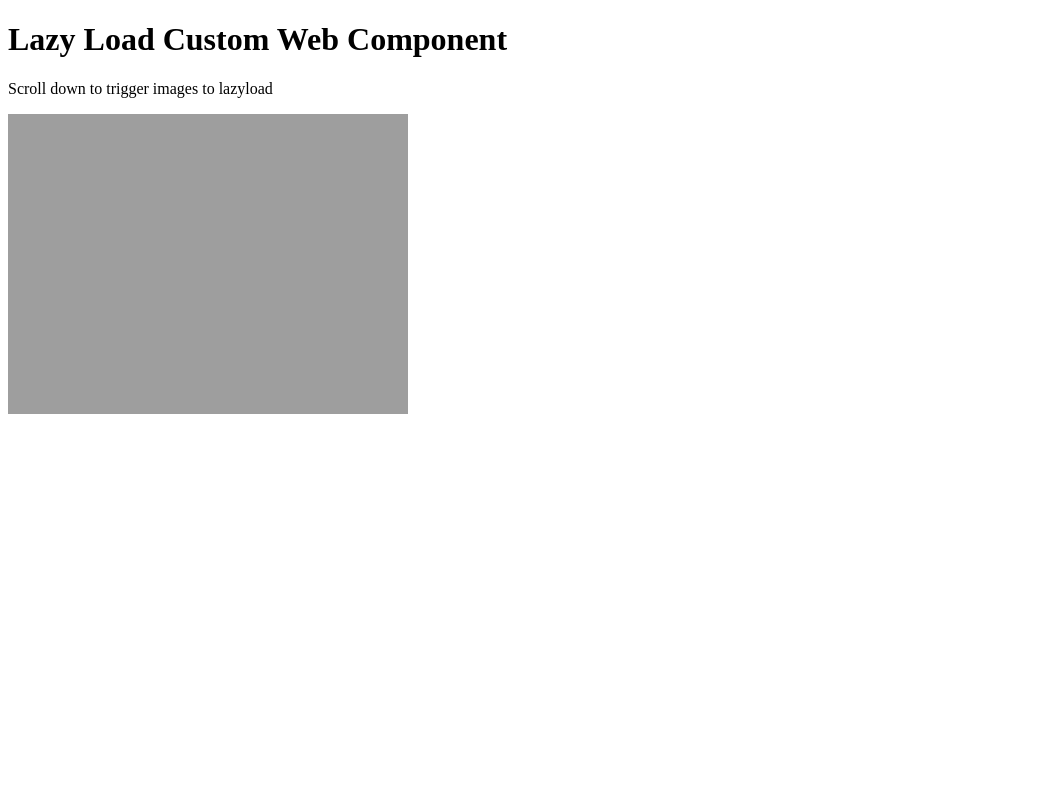
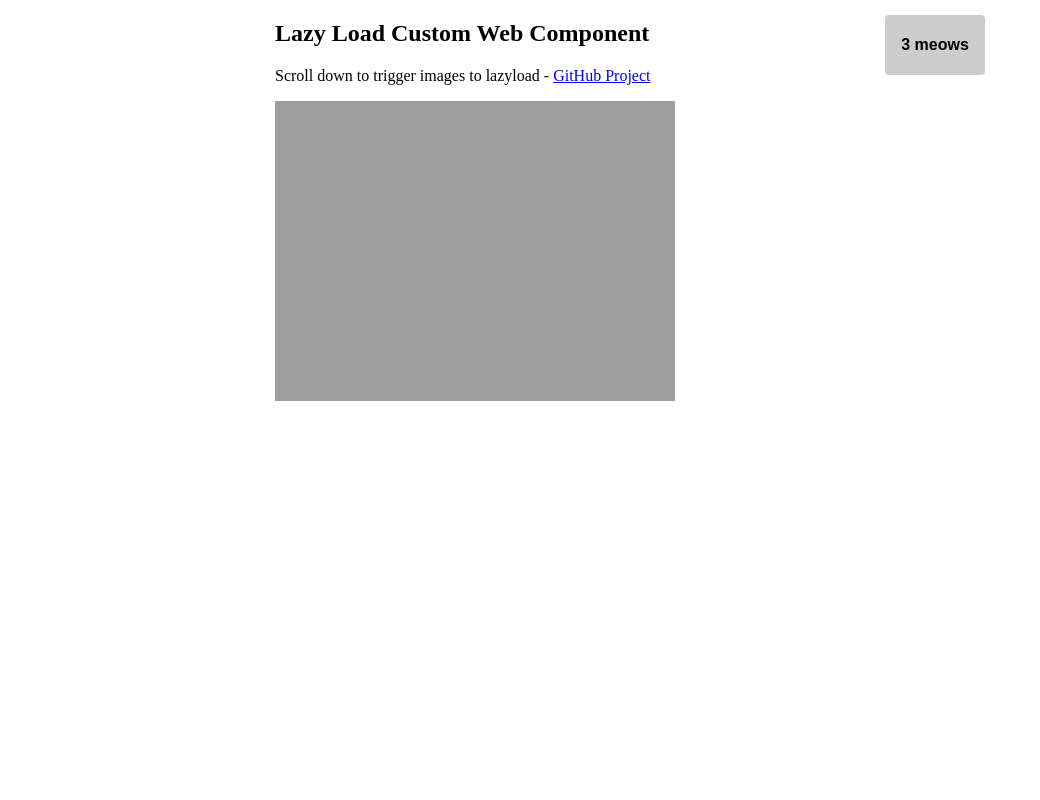
Before and after one commit to stevekarwacki/lazyload-web-component, a website with bundled scripts: page index.html in a window 1280 px wide. Shown: the top 800 px of the page, without its empty margins (0-1040 px from the left). Built offline with nearby package versions, Linux system fonts and the light colour scheme.

Commit message:
Added an img loaded counter that listens for dispatched load event

```diff
--- a/index.html
+++ b/index.html
@@ -3,24 +3,98 @@
     <head>
         <meta charset="utf-8">
         <title>Lazy Load Custom Web Component</title>
-        <script type="module" src="./lazy-img.js"></script>
+        <script type="module" src="./lazy-img.js" async defer></script>
         <style>
+        .counter-container {
+            position: fixed;
+            width: 730px;
+            max-width: 80%;
+            top: 15px;
+            left: 0;
+            right: 0;
+            margin: 0 auto;
+            z-index: 9999;
+        }
+        #load-counter {
+            position: relative;
+            float: right;
+            width: 100px;
+            margin-right: 20px;
+            height: 60px;
+            line-height: 60px;
+            background: rgba(204, 204, 204, 1);
+            border-radius: 4px;
+            font-family: arial;
+            font-weight: 900;
+            text-align: center;
+            cursor: pointer;
+        }
+        #load-counter:hover {
+            border-radius: 4px 0 0 4px;
+            border-right: 0;
+        }
+        #load-counter:after {
+            content: '1 meow = 1 lazy loaded image';
+            position: absolute;
+            background: rgba(196, 196, 196, 1);
+            border-radius: 0 4px 4px 0;
+            box-shadow: inset 4px 0 5px -4px #999999;
+            left: 100%;
+            width: 0;
+            overflow: hidden;
+            height: 60px;
+            line-height: 60px;
+            font-weight: normal;
+            font-size: 12px;
+            top: 0px;
+            transition: width 0.5s ease-in-out;
+        }
+        #load-counter:hover:after {
+            width: 200px;
+        }
+        .content {
+            position: relative;
+            width: 730px;
+            max-width: 80%;
+            margin: 0 auto;
+            z-index: 100;
+        }
         .spacer {
             height: 110vh;
         }
+        .spacer:last-of-type {
+            height: auto;
+        }
         </style>
+        <script>
+        function addToLoadCount() {
+            let counterElem = document.getElementById('load-counter');
+            let newCount = parseInt(counterElem.getAttribute('data-count')) + 1;
+            let pluralMeowString = (newCount === 1) ? ' meow' : ' meows';
+            counterElem.setAttribute('data-count', newCount);
+            counterElem.innerHTML = newCount + pluralMeowString;
+        }
+        window.addEventListener('lazy-img-loaded', function(event) {
+            addToLoadCount();
+        });
+    </script>
     </head>
     <body>
-        <div class="spacer">
+        <div class="counter-container">
+            <div id="load-counter" data-count="0">0</div>
+        </div>
+        <div class="content">
+            <section class="spacer">
                 <h1>Lazy Load Custom Web Component</h1>
-            <p>Scroll down to trigger images to lazyload</p>
+                <p>Scroll down to trigger images to lazyload - <a href="https://github.com/stevekarwacki/lazyload-web-component" title="Go to Steve Karwacki's Lazy Load Custom Element GitHub repository" target="_blank">GitHub Project</a></p>
                 <lazy-img src="https://en.bcdn.biz/Images/2018/6/12/133c8505-d85f-488e-84b3-a0aeb574940d.jpg" alt="Cute kitty" async="false"></lazy-img>
-        </div>
-        <div class="spacer">
+            </section>
+            <section class="spacer">
                 <lazy-img src="https://i2.wp.com/cattree-giveaway.com/wp-content/uploads/2018/06/23594637_134235017297327_1602479661374242816_n.jpg" alt="Cute kitty" async="false"></lazy-img>
-        </div>
-        <div class="spacer">
+            </section>
+            <section class="spacer">
                 <lazy-img src="https://r.ddmcdn.com/w_606/s_f/o_1/cx_0/cy_15/cw_606/ch_404/APL/uploads/2014/06/01-kitten-cuteness-1.jpg" alt="Cute kitty" async="false"></lazy-img>
+            </section>
         </div>
     </body>
 </html>
```
Lines whose indentation alone changed are shown as unchanged.
